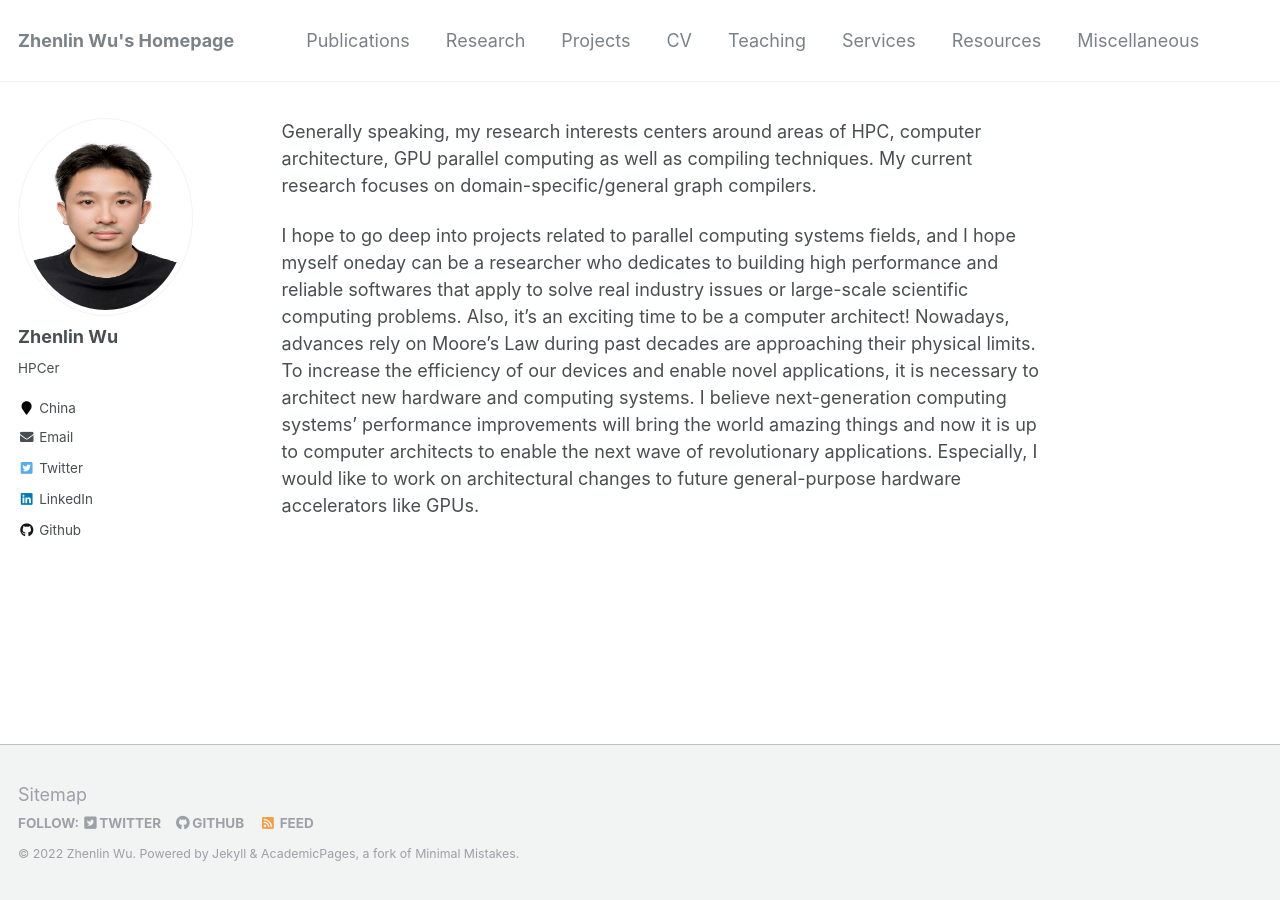
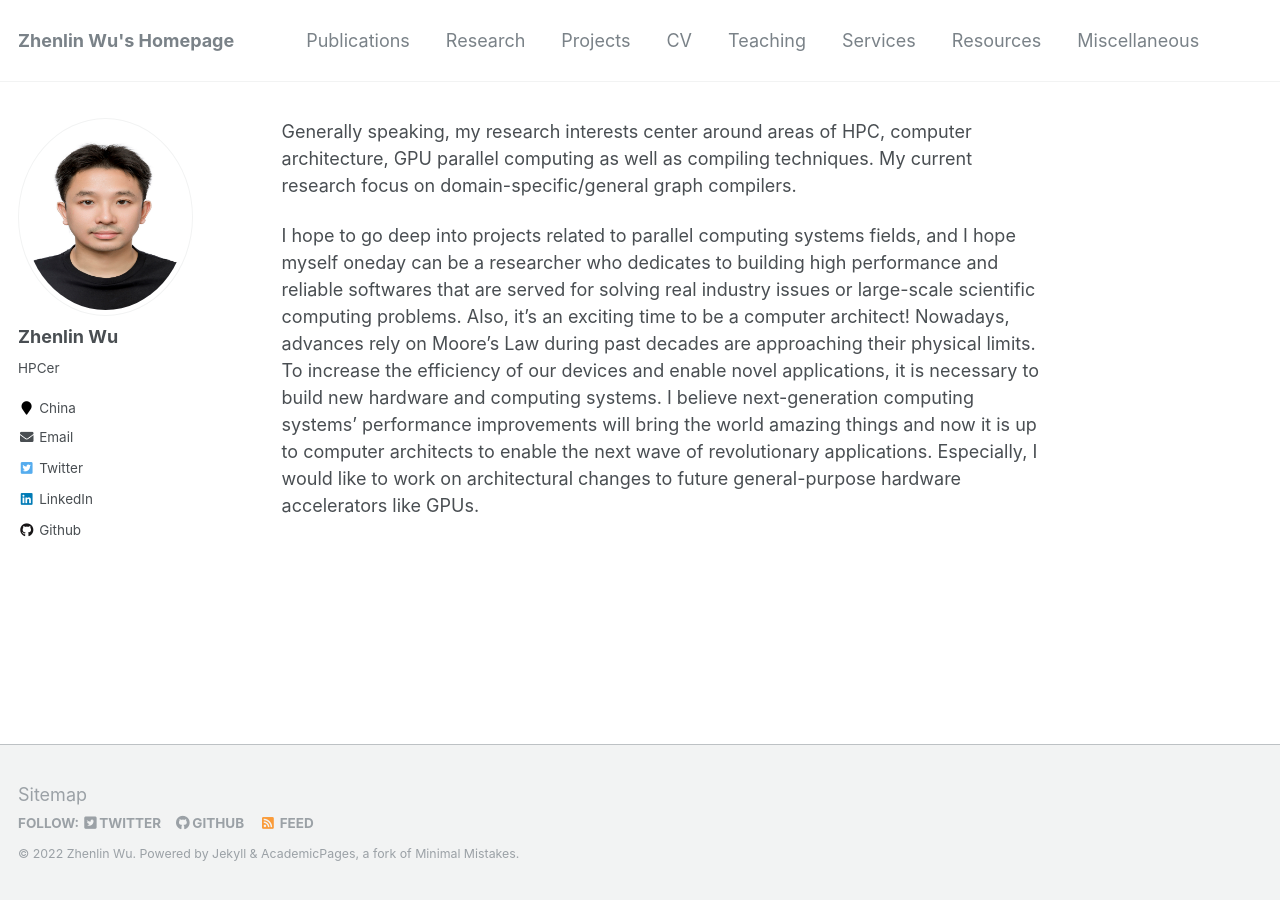
Before and after one commit to zhenlin-work/zhenlin-work.github.io, a Jekyll site: the page built from research.md, in a window 1280 px wide. Built offline with Jekyll 4.4.1, drawn with Linux system fonts in a browser that asks for light colours; our own code applies the rules of GitHub Pages for plain Markdown files.

Commit message:
Update research.md

```diff
--- a/research.md
+++ b/research.md
@@ -1,3 +1,3 @@
-Generally speaking, my research interests centers around areas of HPC, computer architecture, GPU parallel computing as well as compiling techniques. My current research focuses on domain-specific/general graph compilers.
+Generally speaking, my research interests center around areas of HPC, computer architecture, GPU parallel computing as well as compiling techniques. My current research focus on domain-specific/general graph compilers.
 
-I hope to go deep into projects related to parallel computing systems fields, and I hope myself oneday can be a researcher who dedicates to building high performance and reliable softwares that apply to solve real industry issues or large-scale scientific computing problems. Also, it’s an exciting time to be a computer architect! Nowadays, advances rely on Moore’s Law during past decades are approaching their physical limits. To increase the efficiency of our devices and enable novel applications, it is necessary to architect new hardware and computing systems. I believe next-generation computing systems’ performance improvements will bring the world amazing things and now it is up to computer architects to enable the next wave of revolutionary applications. Especially, I would like to work on architectural changes to future general-purpose hardware accelerators like GPUs.
+I hope to go deep into projects related to parallel computing systems fields, and I hope myself oneday can be a researcher who dedicates to building high performance and reliable softwares that are served for solving real industry issues or large-scale scientific computing problems. Also, it’s an exciting time to be a computer architect! Nowadays, advances rely on Moore’s Law during past decades are approaching their physical limits. To increase the efficiency of our devices and enable novel applications, it is necessary to build new hardware and computing systems. I believe next-generation computing systems’ performance improvements will bring the world amazing things and now it is up to computer architects to enable the next wave of revolutionary applications. Especially, I would like to work on architectural changes to future general-purpose hardware accelerators like GPUs.
```
